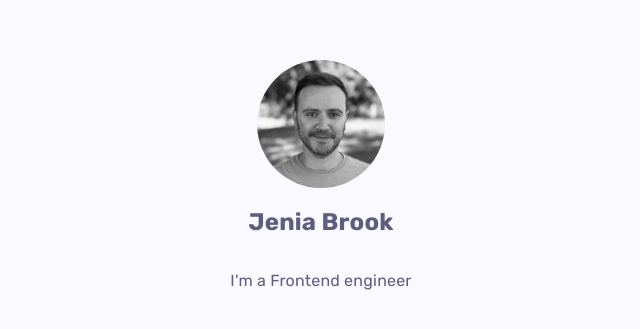
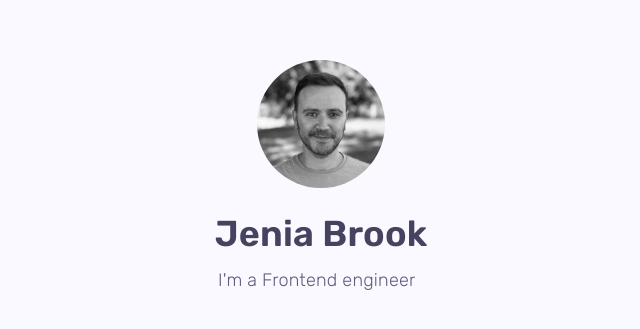
Before and after one commit to jeniabrook/homepage, a Next.js app: page / in a window 1280 px wide. Shown: the part 217-546 px from the top of the page, without its empty margins (319-959 px from the left). Built offline with nearby package versions, Linux system fonts and the light colour scheme.

Commit message:
Add `Heading`, `Text` components

```diff
--- /dev/null
+++ b/components/Heading.js
@@ -0,0 +1,42 @@
+import { css } from '@emotion/react';
+import { colors } from '../styles/helpers';
+
+const headingCss = css`
+  color: ${colors.black};
+  margin-top: 0;
+`;
+
+const headingStyle = {
+  h1: css`
+    font-size: 2.25rem;
+    font-variation-settings: 'wght' 600;
+    margin-bottom: 0.875rem;
+  `,
+  h2: css`
+    font-size: 2.25rem;
+    font-variation-settings: 'wght' 600;
+    margin-bottom: 0.5rem;
+  `,
+  h3: css`
+    font-size: 1.25rem;
+    font-variation-settings: 'wght' 600;
+    margin-block: 0.625rem;
+  `,
+  h4: css`
+    font-size: 1rem;
+    font-variation-settings: 'wght' 500;
+    margin-block: 1rem;
+  `,
+};
+
+function Heading({ as: component, children }) {
+  const Component = component ?? 'h1';
+
+  return (
+    <Component css={[headingCss, headingStyle[component]]}>
+      {children}
+    </Component>
+  );
+}
+
+export default Heading;
--- a/components/Homepage/Intro.js
+++ b/components/Homepage/Intro.js
@@ -1,7 +1,13 @@
 import Image from 'next/image';
-import { css } from '@emotion/react';
+import { css, keyframes } from '@emotion/react';
 import Container from '../Container';
 import profilePic from '../../public/me.jpg';
+import Heading from '../Heading';
+import Text from '../Text';
+
+const blink = keyframes`
+  50% { opacity: 0.0; }
+`;
 
 const introCss = css`
   min-height: 100vh;
@@ -18,6 +24,14 @@ const containerCss = css`
 
 const imageCss = css`
   border-radius: 50%;
+  margin-bottom: 1.5rem;
+`;
+
+const promptCss = css`
+  ::after {
+    content: ' |';
+    animation: ${blink} 1s ease infinite;
+  }
 `;
 
 function Intro() {
@@ -32,8 +46,10 @@ function Intro() {
           width={128}
           height={128}
         />
-        <h1>Jenia Brook</h1>
-        <p>I'm a Frontend engineer</p>
+        <Heading as="h1">Jenia Brook</Heading>
+        <Text css={promptCss} size="lg">
+          I'm a Frontend engineer
+        </Text>
       </Container>
     </section>
   );
--- /dev/null
+++ b/components/Text.js
@@ -0,0 +1,36 @@
+import { css } from '@emotion/react';
+
+const textCss = props => css`
+  margin-top: 0;
+  font-size: 1rem;
+  margin-bottom: 1rem;
+  font-variation-settings: 'wght' 300;
+
+  ${props.isFlushMargin &&
+  css`
+    margin-bottom: 0;
+  `}
+
+  ${props.size === 'lg' &&
+  css`
+    font-size: 1.125rem;
+  `}
+`;
+
+function Text({
+  as: component,
+  children,
+  className,
+  isFlushMargin,
+  size = 'md',
+}) {
+  const Component = component ?? 'p';
+
+  return (
+    <Component css={textCss({ isFlushMargin, size })} className={className}>
+      {children}
+    </Component>
+  );
+}
+
+export default Text;
```
